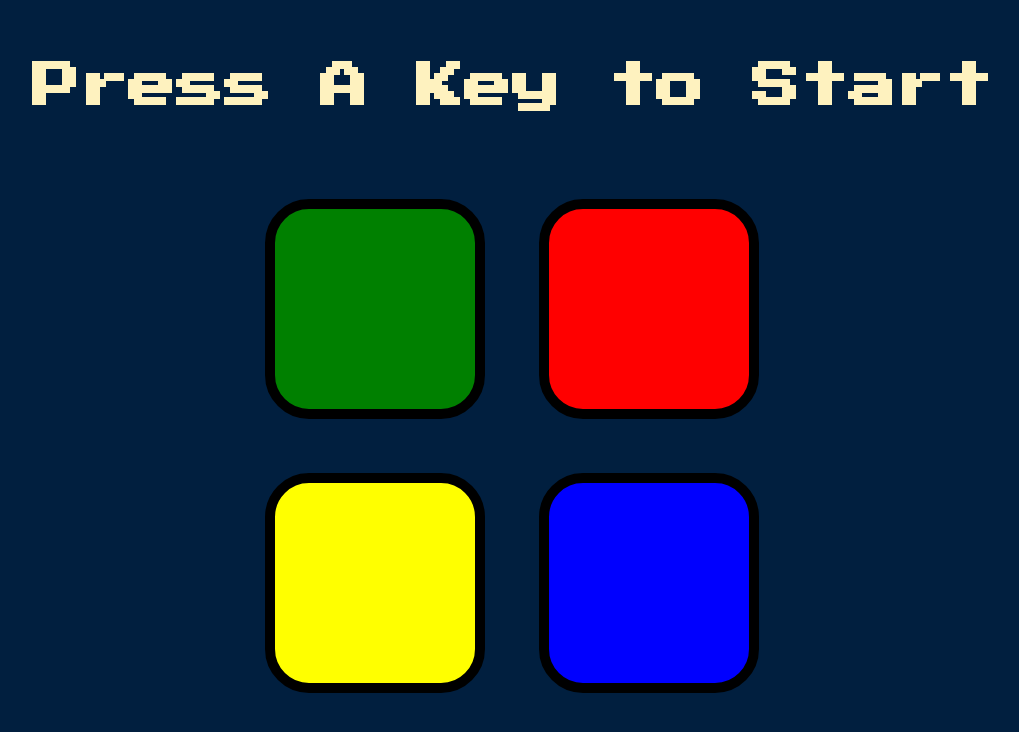
After one commit to Hardvan/LearningGamified, a Flask app: page /simon in a window 1280 px wide. The commit adds this page. Shown: the top 732 px of the page, without its empty margins (128-1147 px from the left). Run offline with Flask 2, Linux system fonts and the light colour scheme.

Commit message:
Add simon game

```diff
--- a/app.py
+++ b/app.py
@@ -9,7 +9,16 @@ app = Flask(__name__)
 # ? Home Page
 @app.route('/')
 def home():
+
     return render_template('home.html')
+
+# ? Kids Games
+
+
+@app.route('/simon')
+def simon():
+
+    return render_template('simon.html')
 
 
 # ? Encryption Page
--- /dev/null
+++ b/static/css/simon.css
@@ -0,0 +1,52 @@
+body {
+  text-align: center;
+  background-color: #011f3f;
+}
+
+#level-title {
+  font-family: "Press Start 2P", cursive;
+  font-size: 3rem;
+  margin: 5%;
+  color: #fef2bf;
+}
+
+.container {
+  display: block;
+  width: 50%;
+  margin: auto;
+}
+
+.btn {
+  margin: 25px;
+  display: inline-block;
+  height: 200px;
+  width: 200px;
+  border: 10px solid black;
+  border-radius: 20%;
+}
+
+.game-over {
+  background-color: red;
+  opacity: 0.8;
+}
+
+.red {
+  background-color: red;
+}
+
+.green {
+  background-color: green;
+}
+
+.blue {
+  background-color: blue;
+}
+
+.yellow {
+  background-color: yellow;
+}
+
+.pressed {
+  box-shadow: 0 0 20px white;
+  background-color: grey;
+}
--- /dev/null
+++ b/static/js/simon.js
@@ -0,0 +1,89 @@
+var buttonColors = ["red", "blue", "green", "yellow"];
+
+var gamePattern = [];
+var userClickedPattern = [];
+
+var started = false;
+var level = 0;
+
+// Detecting Keyboard Press
+$(document).click(function () {
+  if (!started) {
+    $("#level-title").text("Level " + level);
+    nextSequence();
+    started = true;
+  }
+});
+
+$(document).keypress(function () {
+  if (!started) {
+    $("#level-title").text("Level " + level);
+    nextSequence();
+    started = true;
+  }
+});
+
+$(".btn").click(function () {
+  var userChosenColor = $(this).attr("id");
+
+  userClickedPattern.push(userChosenColor);
+
+  playSound(userChosenColor);
+  animatePress(userChosenColor);
+
+  var last_index = userClickedPattern.length - 1;
+  checkAnswer(last_index);
+});
+
+function checkAnswer(currentLevel) {
+  if (userClickedPattern[currentLevel] == gamePattern[currentLevel]) {
+    if (userClickedPattern.length == gamePattern.length) {
+      setTimeout(function () {
+        nextSequence();
+      }, 1000);
+    }
+  } else {
+    playSound("wrong");
+    $("body").addClass("game-over");
+    $("#level-title").text("Game Over, Press Any Key to Restart");
+
+    setTimeout(function () {
+      $("body").removeClass("game-over");
+    }, 200);
+
+    startover();
+  }
+}
+
+function nextSequence() {
+  userClickedPattern = [];
+  level += 1;
+  $("#level-title").text("Level " + level);
+
+  var randomNumber = Math.floor(Math.random() * 4);
+  var randomChosenColor = buttonColors[randomNumber]; // Choosing Random Color
+  gamePattern.push(randomChosenColor); // Adding Color to Game Pattern
+
+  var currentButton = $("#" + randomChosenColor);
+  currentButton.fadeIn(100).fadeOut(100).fadeIn(100); // Flashing the Button
+
+  playSound(randomChosenColor);
+}
+
+function animatePress(currentColor) {
+  $("#" + currentColor).addClass("pressed");
+  setTimeout(function () {
+    $("#" + currentColor).removeClass("pressed");
+  }, 100);
+}
+
+function playSound(name) {
+  var audio = new Audio("static/sounds/" + name + ".mp3");
+  audio.play();
+}
+
+function startover() {
+  level = 0;
+  gamePattern = [];
+  started = False;
+}
--- a/templates/home.html
+++ b/templates/home.html
@@ -148,11 +148,11 @@
         </div>
 
         <div class="cards">
-          <a href="simon-game.html" class="card">
+          <a href="/simon" class="card">
             <h3>Simon Game</h3>
             <img
-              src="{{url_for('static', filename='images/Home/card1.jpg')}}"
-              alt="card1"
+              src="{{url_for('static', filename='images/Home/simon.png')}}"
+              alt="simon"
             />
           </a>
           <a href="card-game.html" class="card">
--- /dev/null
+++ b/templates/simon.html
@@ -0,0 +1,34 @@
+<!DOCTYPE html>
+<html lang="en" dir="ltr">
+  <head>
+    <meta charset="utf-8" />
+    <title>Simon</title>
+    <link rel="stylesheet" href="{{url_for('static',
+    filename="css/simon.css")}}" />
+    <link
+      href="https://fonts.googleapis.com/css?family=Press+Start+2P"
+      rel="stylesheet"
+    />
+  </head>
+
+  <body>
+    <h1 id="level-title">Press A Key to Start</h1>
+    <div class="container">
+      <div class="row">
+        <div type="button" id="green" class="btn green"></div>
+        <div type="button" id="red" class="btn red"></div>
+      </div>
+
+      <div class="row">
+        <div type="button" id="yellow" class="btn yellow"></div>
+        <div type="button" id="blue" class="btn blue"></div>
+      </div>
+    </div>
+
+    <script src="https://ajax.googleapis.com/ajax/libs/jquery/3.6.0/jquery.min.js"></script>
+    <script
+      type="text/javascript"
+      src="{{url_for('static', filename='js/simon.js')}}"
+    ></script>
+  </body>
+</html>
```
Also changed, not shown: static/css/home.css (+7 -0 lines), static/images/Home/simon.png (added), 5 other files.
